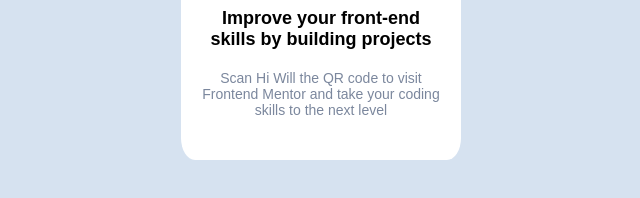
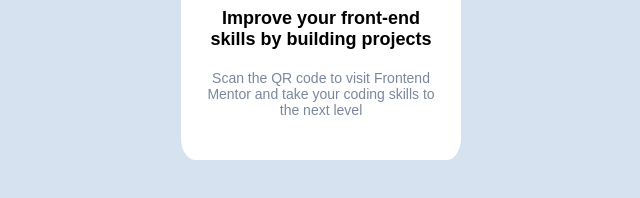
Before and after one commit to wdavidlbello/qr-code-component, a plain HTML site: page index.html in a window 1280 px wide. Shown: the part 460-658 px from the top of the page, 319-959 px from the left. Drawn offline with Linux system fonts and the light colour scheme; a web font is replaced by a local one.

Commit message:
finalyes

```diff
--- a/index.html
+++ b/index.html
@@ -86,13 +86,15 @@ p, h1 {
   </style>
 </head>
 <body>
+  <main>
     <section>
       <article>
         <img src="images/image-qr-code.png" alt="QR image-qr-code" class="qr-img">
         <h1>Improve your front-end skills by building projects</h1>
-      <p>Scan Hi Will the QR code to visit Frontend Mentor and take your coding skills to the next level</p>
+        <p>Scan the QR code to visit Frontend Mentor and take your coding skills to the next level</p>
     </article>
   </section>
 
+  </main>
 </body>
 </html>
```
Lines whose indentation alone changed are shown as unchanged.
